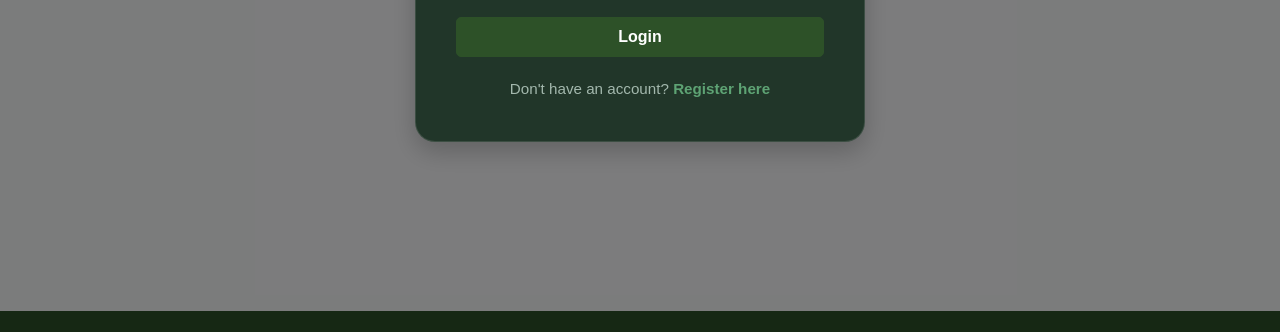
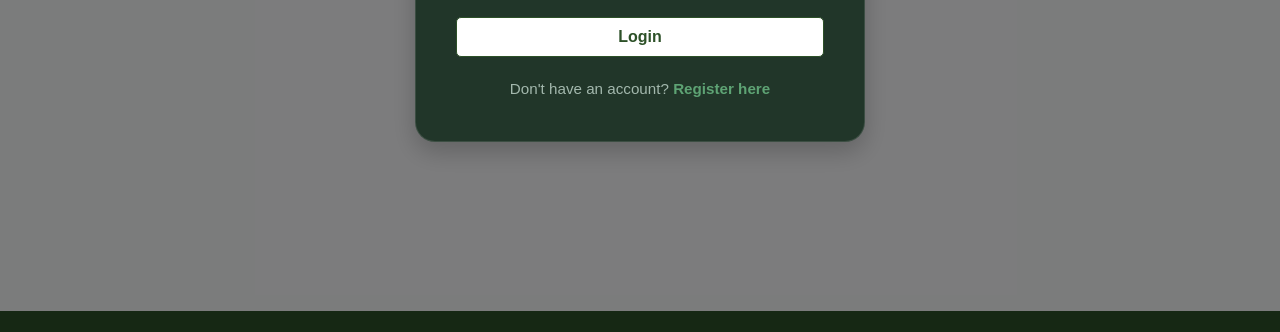
Before and after one commit to naychishunnlei/SmartFarm_MetaIoT, a website built with Vite: page frontend/index.html in a window 1280 px wide. Both pictures are taken after a click on the button "Get Started". Shown: the part 468-800 px from the top of the page. Built offline with nearby package versions, Linux system fonts and the light colour scheme.

Commit message:
Update style.css

```diff
--- a/frontend/css/style.css
+++ b/frontend/css/style.css
@@ -103,15 +103,15 @@ body {
 }
 
 .modal .btn-primary {
-    background: var(--primary-color);
-    color: #fff;
+    background: #fff;
+    color: var(--primary-color);
     font-weight: bold;
     border: none;
 }
 
 .modal .btn-primary:hover:not(:disabled) {
     transform: translateY(-2px);
-    background: var(--secondary-color);
+    /* background: var(--secondary-color); */
     color: #fff;
 }
 
```
